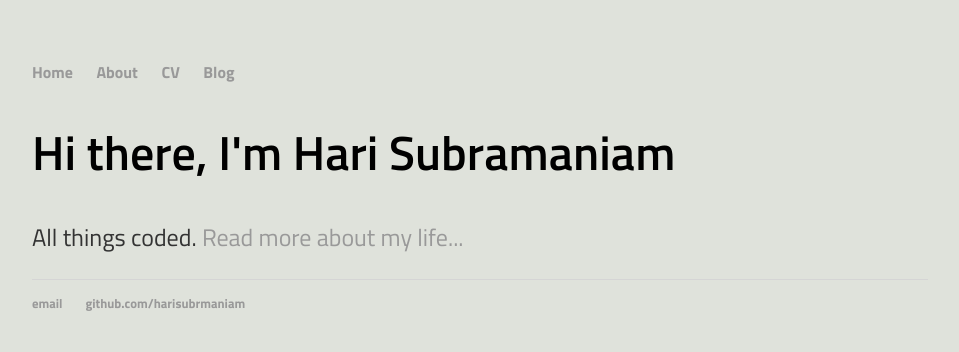
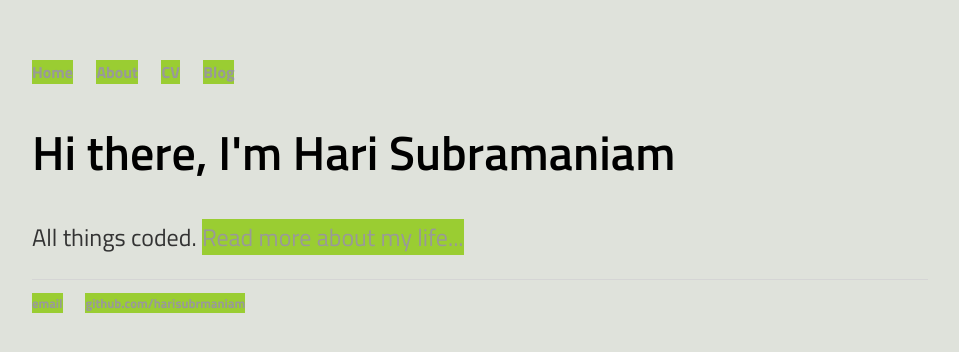
Before and after one commit to harisubramaniam/harisubramaniam.github.io, a Jekyll site: the page built from index.html, in a window 1280 px wide. Shown: the top 352 px of the page, without its empty margins (160-1119 px from the left). Built offline with Jekyll 4.4.1, drawn with Linux system fonts in a browser that asks for light colours.

Commit message:
small change

```diff
--- a/css/main.css
+++ b/css/main.css
@@ -18,6 +18,7 @@ nav ul li, footer ul li {
 a {
     text-decoration: none;
     color: #999;
+    background-color: yellowgreen;
 }
 a:hover a:active {
     text-decoration: none;
```
